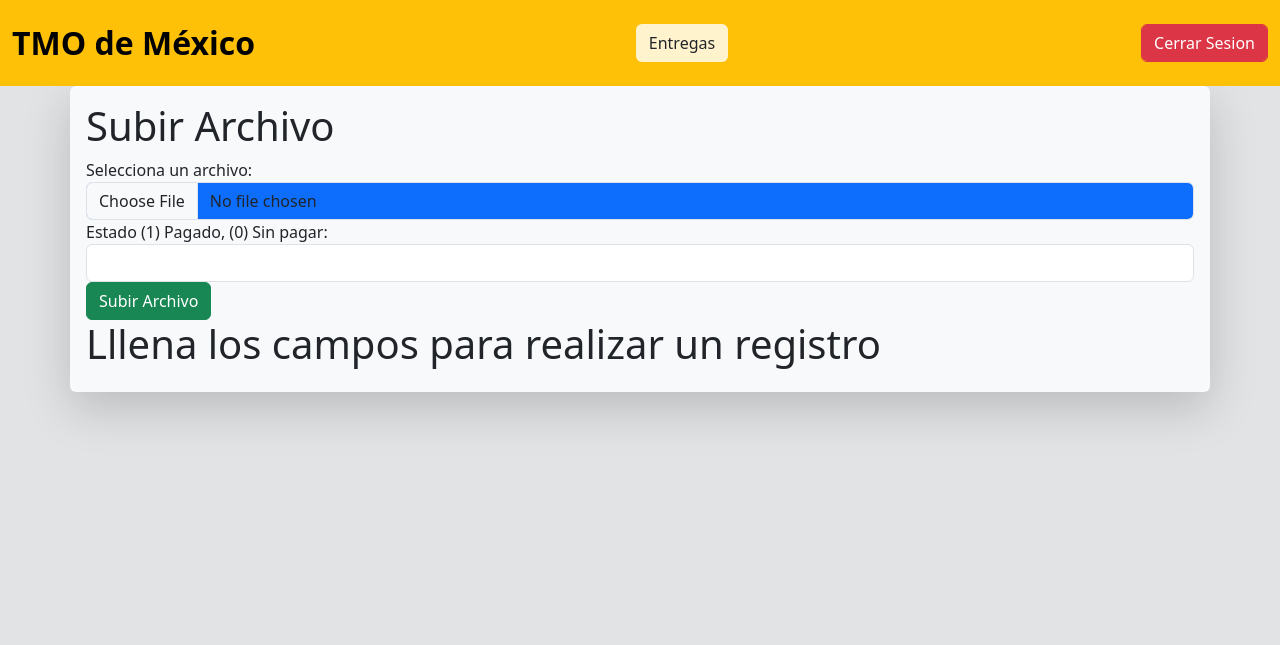
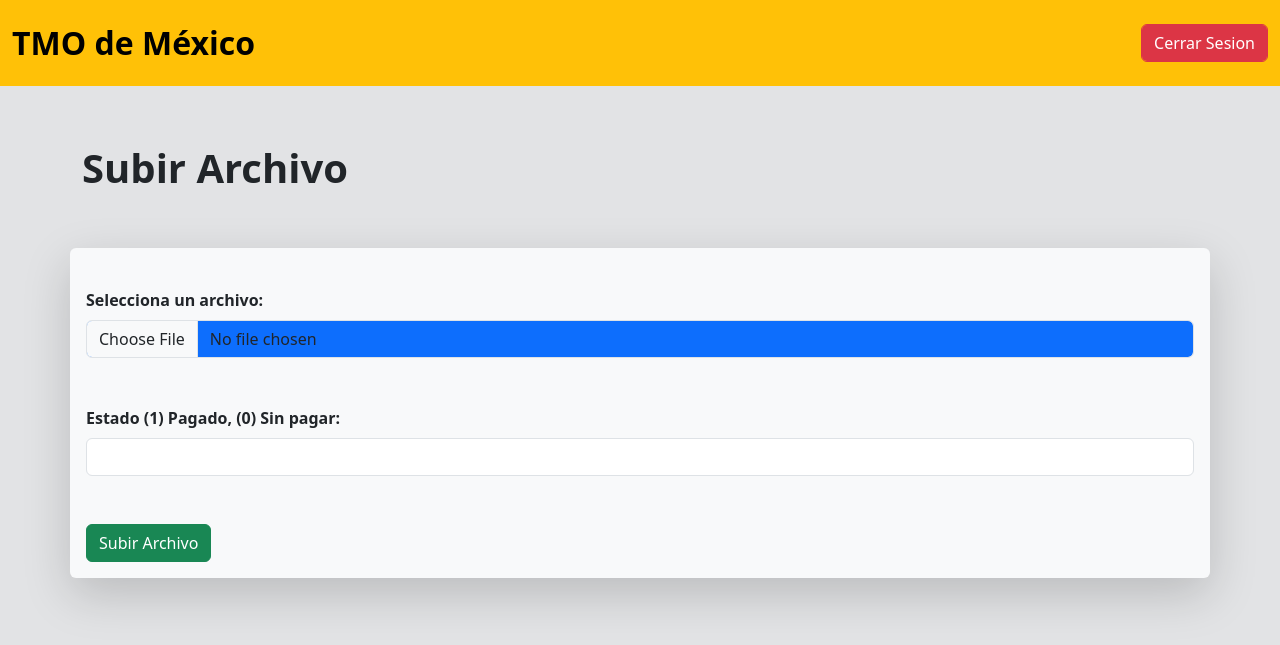
Before and after one commit to CarlosArce-tes/TMO-Area-Logistica, a Flask app: page /agregarPago in a window 1280 px wide. Shown: the top 645 px of the page. Run offline with Flask 3, Linux system fonts and the light colour scheme; some libraries are stand-ins or nearby versions.

Commit message:
Personalizacion agregar pago

```diff
--- a/app.py
+++ b/app.py
@@ -1,10 +1,18 @@
 import os
-from flask import Flask, render_template, request, send_from_directory, session, redirect, url_for
+from flask import Flask, render_template, request, send_from_directory, session, redirect, url_for, flash
 import mysql.connector
 from werkzeug.utils import secure_filename
-
+from flask_bootstrap import Bootstrap
+from flask_mail import Mail, Message
 
 app = Flask(__name__)
+bootstrap  = Bootstrap(app)
+app.config['MAIL_SERVER'] = 'smtp.gmail.com'
+app.config['MAIL_PORT'] = 587
+app.config['MAIL_USE_TLS'] = True
+app.config['MAIL_USERNAME'] = 'arcecarlos1c@gmail.com'
+app.config['MAIL_PASSWORD'] = 'umecsvrpezpqkqbm'
+mail = Mail(app)
 app.secret_key = 'carlos18'
 app.config['SEND_FILE_MAX_AGE_DEFAULT'] = 0
 app.config['CACHE_TYPE'] = 'null'
@@ -66,8 +74,21 @@ def login():
             session['apellidos'] = usuario_data[3]
             session['nombre'] = usuario_data[4]
             close_db_connection(conn, cursor)
+            '''
+            correo = 'yanetalmazan0512@gmail.com'
+            from_email = 'arcecarlos1c@gmail.com'
+            to_email= correo
+            subject= ' Iniciaste Sesion en La aplicacion de la tienda'
+            message= 'Nuevo inicio de Sesion en un Dispositivo, Manten cuidado con tus sesiones para evitar problemas en la plataforma'
+            msg= Message(subject=subject, sender=from_email, recipients=[to_email], body=message)
+            try:
+                mail.send(msg)
+                print('Correo enviado')
+            except Exception as e:
+                print('Correo no enviado')
+
+            '''
             return redirect(url_for('inicio_usuario'))
-
     close_db_connection(conn, cursor)
 
     return render_template('login.html', error=error)
@@ -143,9 +164,10 @@ def agregarPago():
             # Corregir la consulta SQL y usar una tupla para los valores
             cursor.execute('INSERT INTO Pagos (NombreArchivo, Estatus) VALUES (%s, %s)', (nombre_archivo, estadoint))
             conn.commit()  # Guardar los cambios en la base de datos
+            flash('El pago se agregó correctamente.', 'success')
+    close_db_connection(conn, cursor)
 
-    close_db_connection(conn, cursor)
-    return render_template('agregarPago.html')
+    return render_template('agregarPago.html' )
 
 if __name__ == '__main__':
     app.run(debug=True)
--- a/templates/agregarPago.html
+++ b/templates/agregarPago.html
@@ -1,30 +1,34 @@
 {% extends 'base.html' %}
-{%block title%}Agregar Pago{%endblock%}
+{% block title %}Agregar Pago{% endblock %}
 {% block content %}
+<div class="mt-5">
 
-    <div class="container">
-        <div class="row align-items-center">
-            <div class="shadow-lg p-3 mb-5 bg-body-tertiary rounded">
-                <form action="{{ url_for('agregarPago') }}" method="post" enctype="multipart/form-data">
-                    <h1 class="">Subir Archivo</h1>
-                    <label for="file">Selecciona un archivo:</label>
-                    <input class="form-control bg-primary" type="file" name="file" id="file" required>
-
-                    <label for="estado">Estado (1) Pagado, (0) Sin pagar:</label>
-                    <input class="form-control" id="estado" type="number" name="estado" required>
-
-                    <input class="btn btn-success" type="submit" value="Subir Archivo">
-                    {% if agregarPago %}
-                        <h1>REgistro agrgado exitosamente</h1>
-                    {% else %}
-                        <h1>Lllena los campos para realizar un registro</h1>
-                    {% endif %}
-
-
-                </form>
-            </div>
+</div>
+<div class="mt-5 container">
+    <div class="row align-items-center">
+        <div class="mt-5">
 
         </div>
+        <h1 class="mt-5 fs-1 fw-bold">Subir Archivo</h1>
+        <div class="mt-5 shadow-lg p-3 mb-5 bg-body-tertiary rounded">
+            {% with messages = get_flashed_messages() %}
+                {% if messages %}
+                    <div class="alert alert-success" role="alert">
+                        {{ messages[0] }}
+                    </div>
+                {% endif %}
+            {% endwith %}
+
+            <form action="{{ url_for('agregarPago') }}" method="post" enctype="multipart/form-data">
+                <label class="mt-4 fw-bold" for="file">Selecciona un archivo:</label>
+                <input class="mt-2 form-control bg-primary" type="file" name="file" id="file" required>
+
+                <label class="mt-5 fw-bold" for="estado">Estado (1) Pagado, (0) Sin pagar:</label>
+                <input class="mt-2 form-control" id="estado" type="number" name="estado" required>
+
+                <input class="mt-5 btn btn-success" type="submit" value="Subir Archivo">
+            </form>
+        </div>
     </div>
-
+</div>
 {% endblock %}
--- a/templates/base.html
+++ b/templates/base.html
@@ -7,19 +7,22 @@
     <title>{% block title %}{% endblock %}</title>
     <link href="https://cdn.jsdelivr.net/npm/bootstrap@5.3.2/dist/css/bootstrap.min.css" rel="stylesheet"
         integrity="sha384-T3c6CoIi6uLrA9TneNEoa7RxnatzjcDSCmG1MXxSR1GAsXEV/Dwwykc2MPK8M2HN" crossorigin="anonymous">
-</head>
-
-<body class="bg-secondary-subtle">
-    <nav class="navbar bg-warning">
+    <nav class="navbar bg-warning fixed-top">
         <div class="container-fluid">
             <a class="navbar-brand fw-bold fs-2 user-select-none">TMO de México</a>
-            <a class="btn bg-warning-subtle" href="{{url_for('entregas')}}">Entregas</a>
             <form class="d-flex" role="search">
-
-                <a class="ms-5 mt-3 mb-3 form-control btn btn-danger bg-danger-gradient" href="{{url_for('cerrar')}}">Cerrar Sesion</a>
+                <a class="ms-5 mt-3 mb-3 form-control btn btn-danger bg-danger-gradient"
+                    href="{{url_for('cerrar')}}">Cerrar Sesion</a>
             </form>
         </div>
     </nav>
+</head>
+
+<div class="mt-5"></div>
+
+<body class="bg-secondary-subtle">
+
+
     {% block content %}{% endblock %}
 
 
--- a/templates/login.html
+++ b/templates/login.html
@@ -12,7 +12,7 @@
 </head>
 
 <body>
-    <nav class="navbar bg-warning">
+    <nav class="navbar bg-warning fixed-top">
         <a class="ms-5 navbar-brand fw-bold fs-2">TMO de México</a>
     </nav>
     <div class="container d-flex align-items-center justify-content-center" style="height: 100vh;">
@@ -47,7 +47,7 @@
 
                 </div>
                 <div class="text-center">
-                    <input class="mb-2 btn btn-primary" type="submit" value="Iniciar sesión">
+                    <input class="rounded-pill mb-2 btn btn-primary" type="submit" value="Iniciar sesión">
                 </div>
             </form>
         </div>
--- a/templates/pagos.html
+++ b/templates/pagos.html
@@ -7,7 +7,7 @@
         <a class="btn bg-secondary col-3 mt-5 mb-5" href="{{url_for('agregarPago')}}">Agregar Pagos</a>
         <div class=" border rounded shadow p-3 mb-5 bg-body-tertiary rounded ">
 
-            <table class="text-center rounded table table-striped-columns">
+            <table class="text-center rounded table table-bordered table-striped-columns">
                 <thead>
                     <tr>
                         <th class="fs-4">ID de Pago</th>
@@ -15,7 +15,7 @@
                         <th class="fs-4">Estado</th>
                     </tr>
                 </thead>
-                <tbody>
+                <tbody style="max-height: 300px; overflow-y: auto;">
                     {% for pago in pagos %}
                     <tr>
                         <td>{{pago[0]}}</td>
```
Also changed, not shown: static/base.sql (added, +45 -0 lines), templates/inicio.html (+7 -3 lines), static/Captura_desde_2023-11-24_14-37-54.png (added), static/Captura_desde_2023-12-05_10-53-02.png (added).
